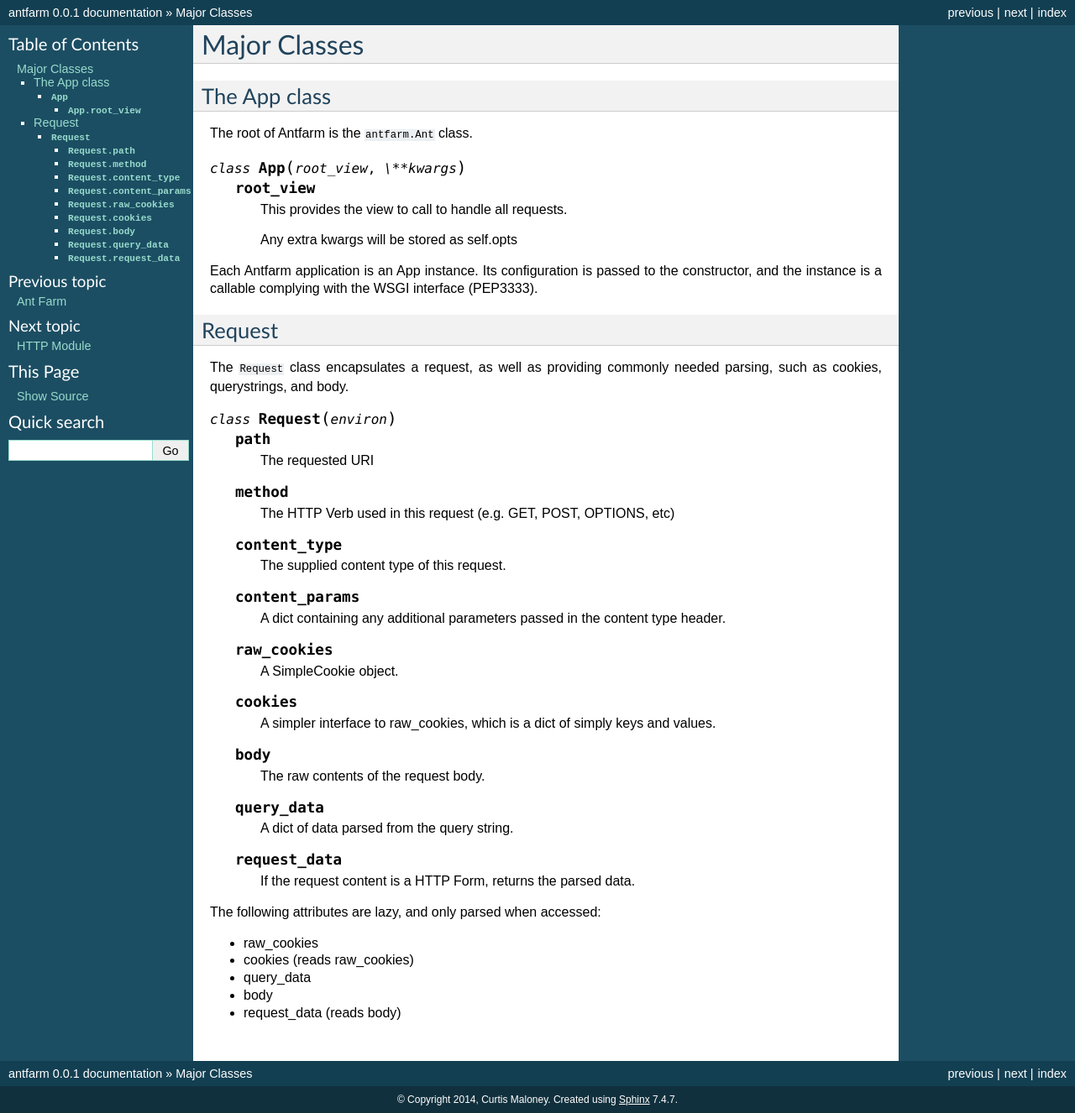
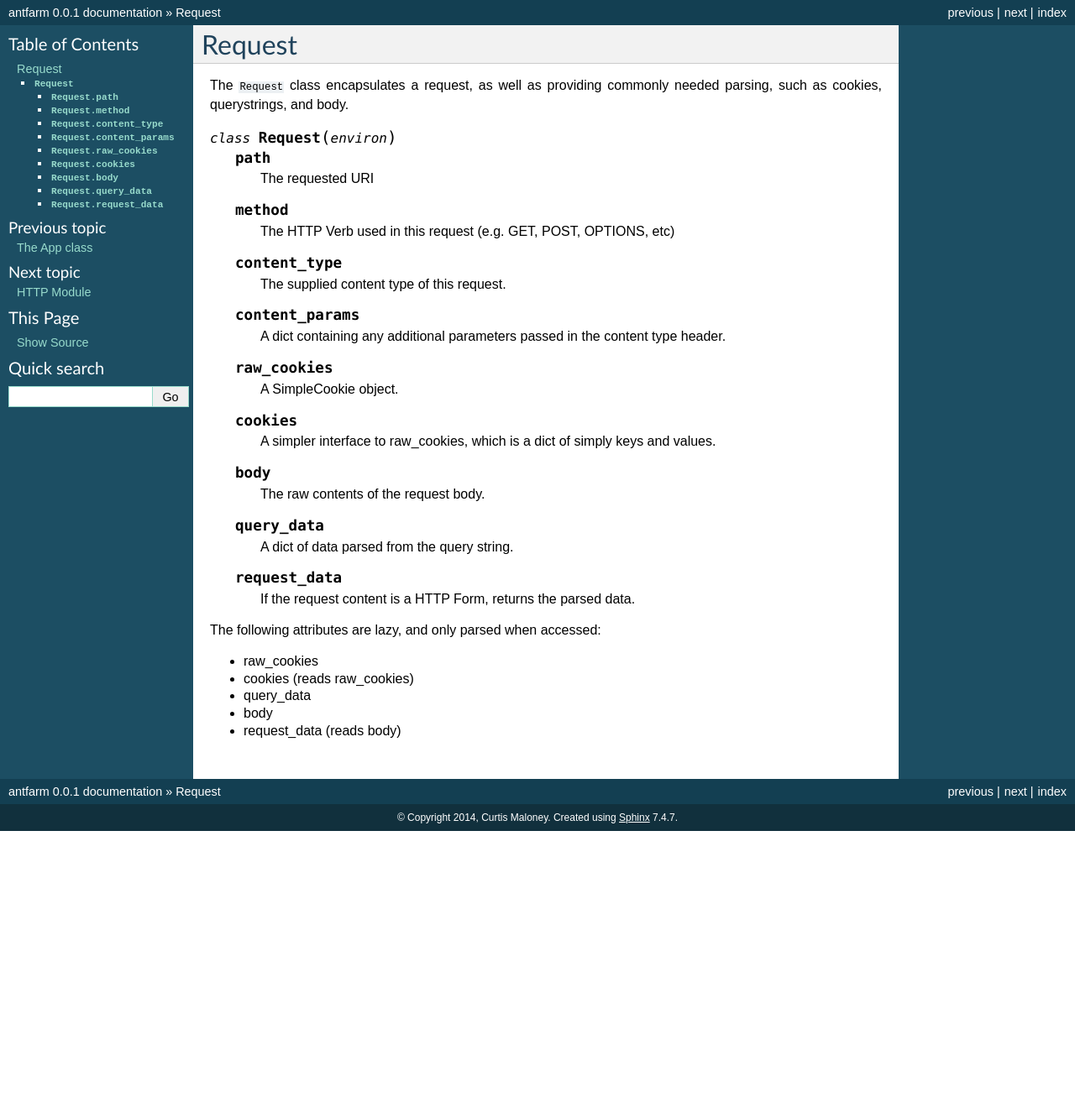
Before and after one commit to funkybob/antfarm, a Sphinx documentation site: the page built from docs/request.rst, in a window 1280 px wide. Shown: the whole page at 84% size. Built offline with Sphinx 7.4.7, drawn with Linux system fonts in a browser that asks for light colours; after the commit the page ends 990 px from its top, so only the background shows below that.

Commit message:
Shuffle the docs about

```diff
--- a/docs/index.rst
+++ b/docs/index.rst
@@ -39,8 +39,9 @@ Contents:
 .. toctree::
    :maxdepth: 2
 
-   api
-   http
+   app
+   request
+   response
    urls
    utilities
    django
--- a/docs/api.rst
+++ b/docs/request.rst
@@ -1,24 +1,4 @@
-=============
-Major Classes
-=============
-
-The App class
-=============
-
-The root of Antfarm is the ``antfarm.Ant`` class.
-
-.. class:: App(root_view, \**kwargs)
-
-   .. attribute:: root_view
-
-      This provides the view to call to handle all requests.
-
-      Any extra kwargs will be stored as self.opts
-
-Each Antfarm application is an App instance.  Its configuration is passed to
-the constructor, and the instance is a callable complying with the WSGI
-interface (PEP3333).
-
+=======
 Request
 =======
 
```
Also changed, not shown: docs/app.rst (added, +17 -0 lines), docs/response.rst (renamed from docs/http.rst).
